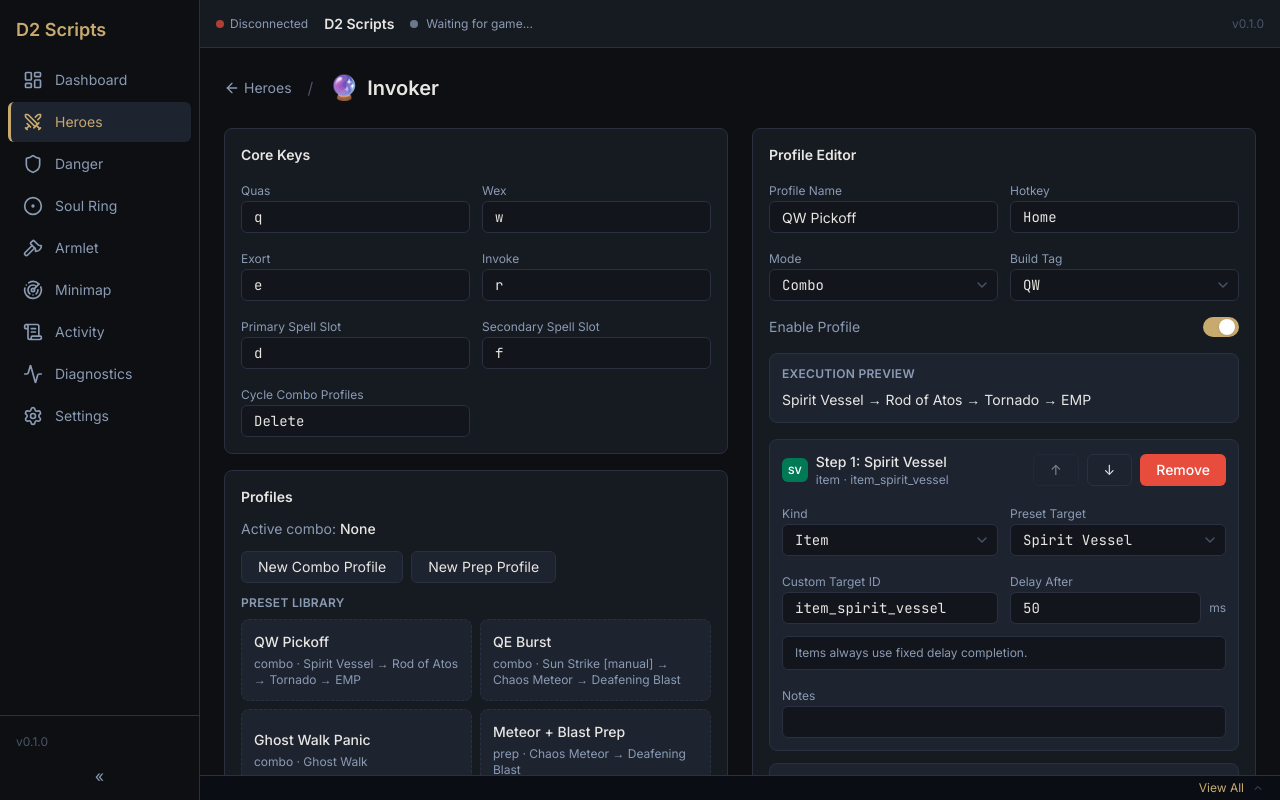
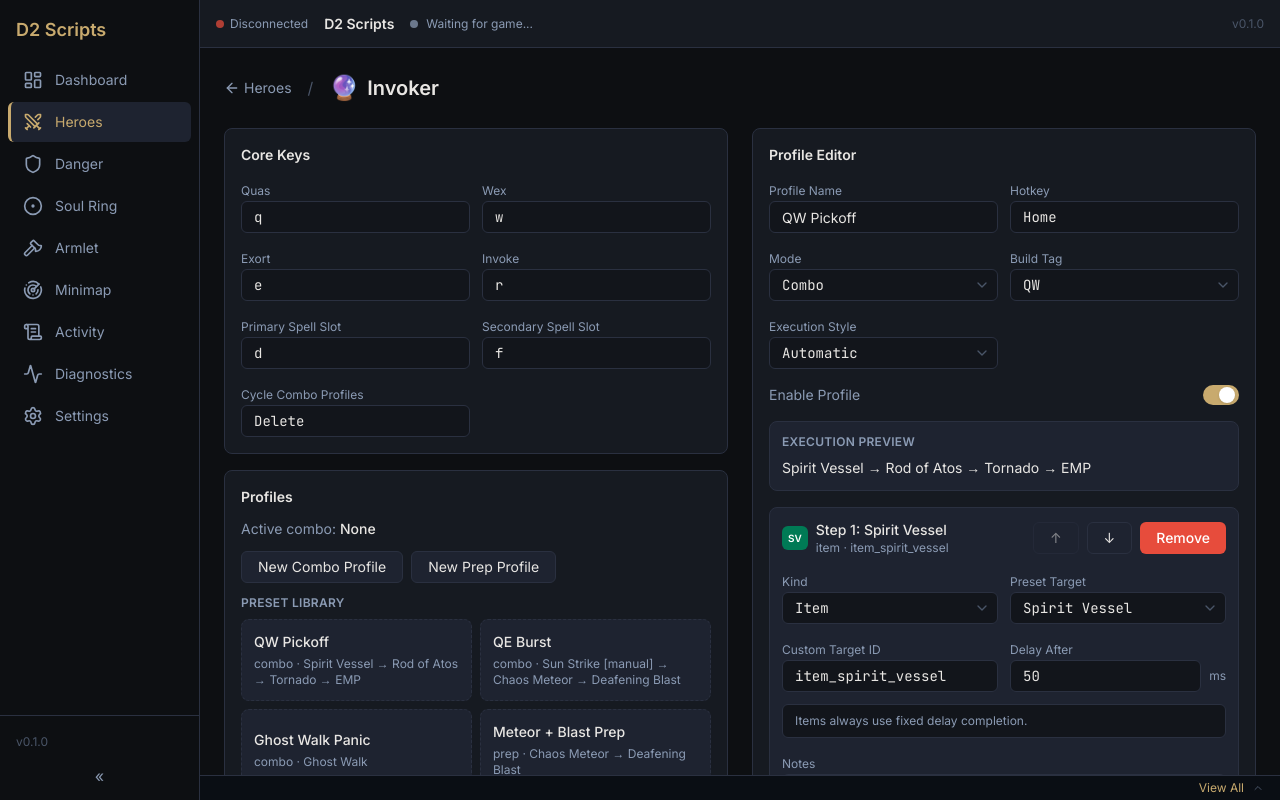
Before and after one commit to zfael/dota2-scripts, a React (Vite) app in the folder src-ui/: page /heroes/invoker in a window 1280 px wide. Built offline with nearby package versions, Linux system fonts and the light colour scheme.

Commit message:
feat(ui): expose invoker semi-auto mode

```diff
--- a/src-ui/src/components/heroes/configs/invoker/InvokerProfileEditor.tsx
+++ b/src-ui/src/components/heroes/configs/invoker/InvokerProfileEditor.tsx
@@ -26,6 +26,11 @@
 const MODE_OPTIONS = [
   { value: "combo", label: "Combo" },
   { value: "prep", label: "Prep" },
+];
+
+const EXECUTION_STYLE_OPTIONS = [
+  { value: "automatic", label: "Automatic" },
+  { value: "semi_auto", label: "Semi-auto" },
 ];
 
 const BUILD_TAG_OPTIONS = [
@@ -144,6 +149,25 @@
           options={BUILD_TAG_OPTIONS}
           onChange={(build_tag) => onChange({ ...profile, build_tag })}
         />
+        {profile.mode === "combo" ? (
+          <Dropdown
+            label="Execution Style"
+            value={profile.execution_style}
+            options={EXECUTION_STYLE_OPTIONS}
+            onChange={(execution_style) =>
+              onChange({
+                ...profile,
+                execution_style:
+                  execution_style as InvokerProfile["execution_style"],
+              })
+            }
+          />
+        ) : (
+          <div className="rounded-md border border-border bg-input px-3 py-2 text-xs text-subtle">
+            Prep profiles always invoke without auto-casting, so execution
+            style is fixed.
+          </div>
+        )}
       </div>
 
       <Toggle
--- a/src-ui/src/components/heroes/configs/invoker/InvokerProfileList.tsx
+++ b/src-ui/src/components/heroes/configs/invoker/InvokerProfileList.tsx
@@ -104,6 +104,12 @@
                             Active
                           </span>
                         )}
+                        {profile.mode === "combo" &&
+                          profile.execution_style === "semi_auto" && (
+                            <span className="rounded-full bg-brand/15 px-2 py-0.5 text-[10px] font-medium text-brand">
+                              Semi-auto
+                            </span>
+                          )}
                       </div>
                       <div className="text-xs text-subtle">
                         {profile.mode} · {profile.hotkey || "Unbound"} ·{" "}
```
Also changed, not shown: 1 other file (tests, documents, lock files or other folders).
